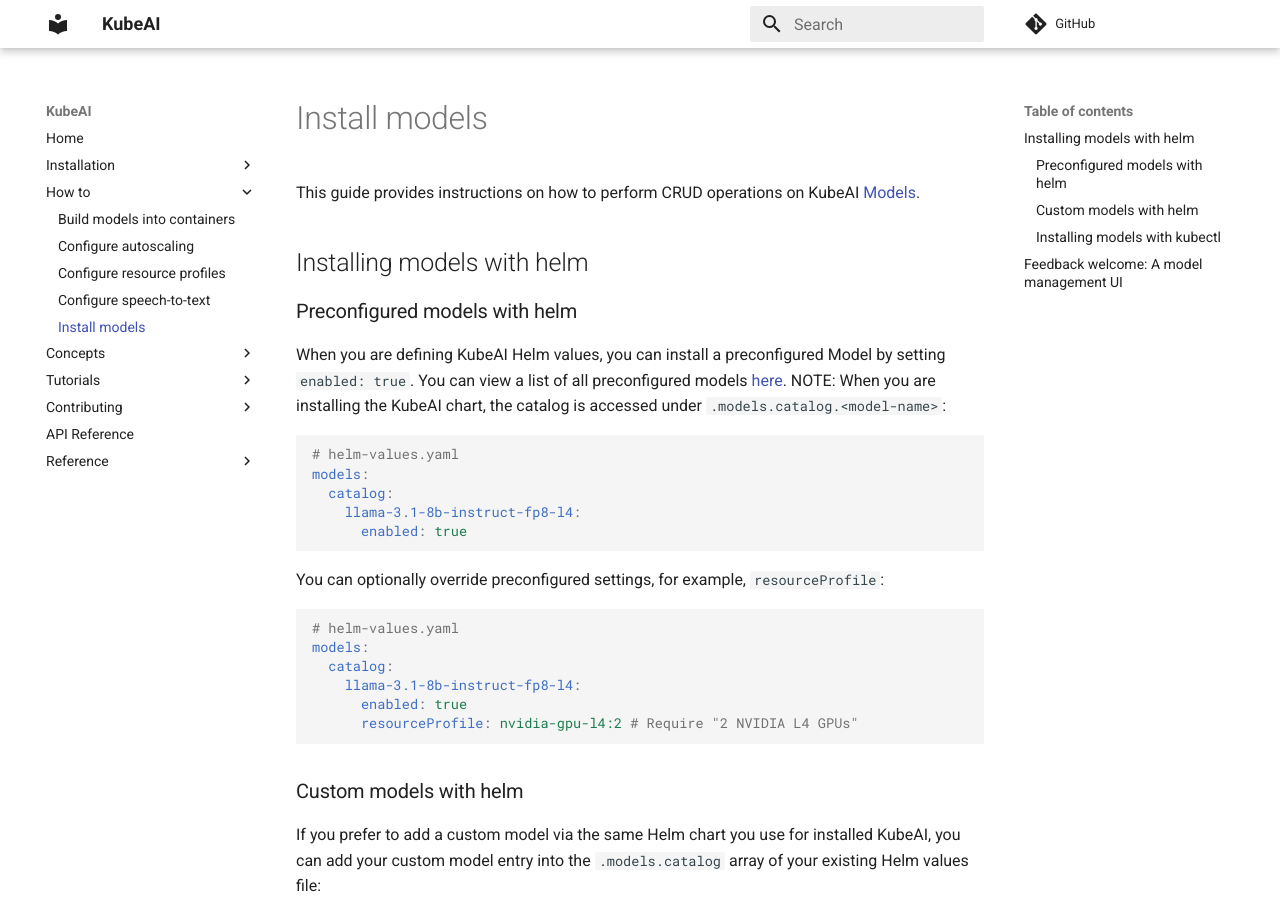
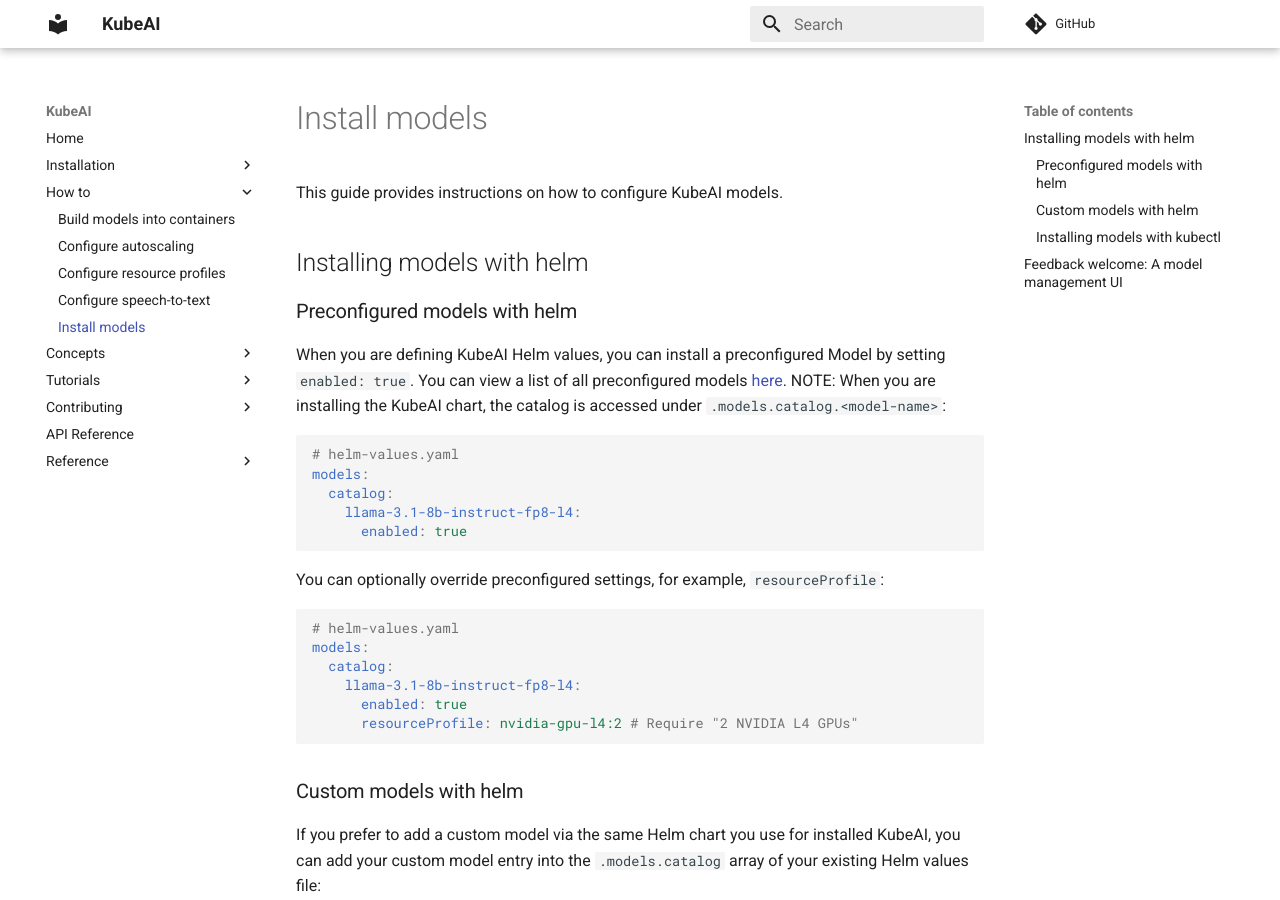
Before and after one commit to substratusai/kubeai, an MkDocs documentation site: the page built from docs/how-to/install-models.md, in a window 1280 px wide and 900 px high. Built offline with MkDocs 1.6.1 and Material for MkDocs 9.7.7, drawn with Linux system fonts in a browser that asks for light colours; comment, search, counter and statistics services are not loaded.

Commit message:
Fix docs

```diff
--- a/docs/how-to/install-models.md
+++ b/docs/how-to/install-models.md
@@ -1,6 +1,6 @@
 # Install models
 
-This guide provides instructions on how to perform CRUD operations on KubeAI [Models](../concepts/models.md).
+This guide provides instructions on how to configure KubeAI models.
 
 ## Installing models with helm
 
```
Also changed, not shown: docs/README.md (+1 -1 lines), docs/how-to/configure-speech-to-text.md (+1 -1 lines), docs/tutorials/langtrace.md (+1 -1 lines), docs/tutorials/weaviate.md (+2 -2 lines), 1 other file.
